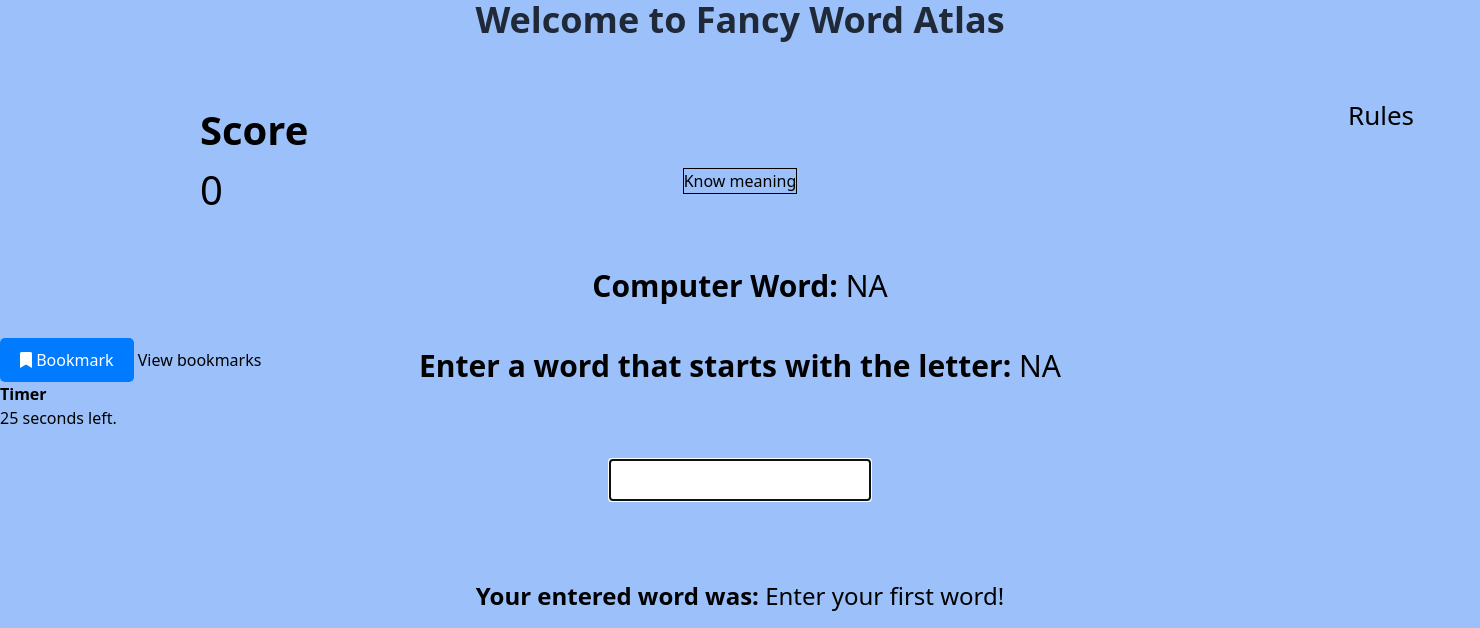
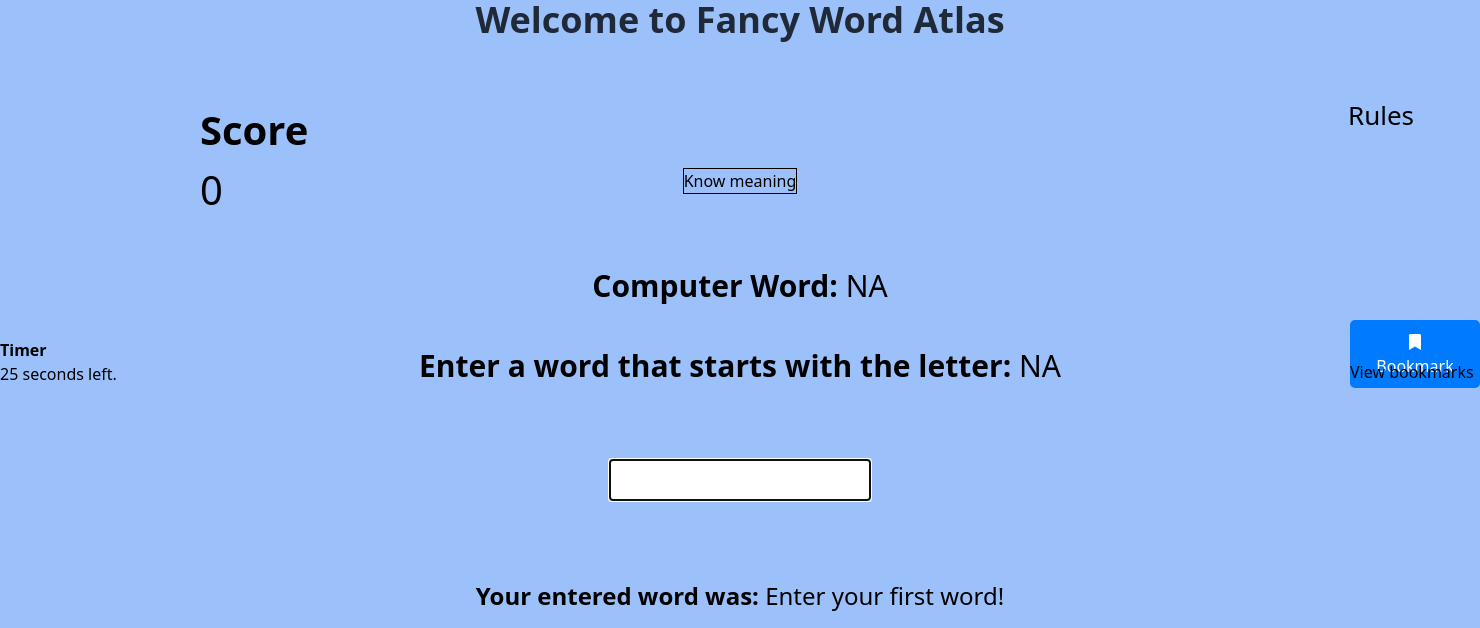
Before and after one commit to iakhil/wordatlas, a Django app: page /accounts/profile/ in a window 1480 px wide. Shown: the top 628 px of the page. Run offline with Django 3.2, Linux system fonts and the light colour scheme; data comes from the database, SQL or seed files in the repository; both versions use the stored data as it was after the commit; parts of the project's set-up code (start-up, migrations or seed data) failed here and were passed over; some libraries are stand-ins or nearby versions.

Commit message:
Change position of bookmark button

```diff
--- a/words/templates/home.html
+++ b/words/templates/home.html
@@ -178,11 +178,11 @@
 </div>
 <p class="message"><b>Your entered word was:</b>  {{message}} </p>
 <p class="score"><b>Score </b> <br> {{score}} </p>
-<button id="bookmark-button" class="bookmark-button">
+<button style="position: absolute; top:320px; left: 1350px;" id="bookmark-button" class="bookmark-button">
     <i class="fas fa-bookmark"></i> Bookmark
   </button>
 
-  <button  id="view-bookmarks-button" onclick="window.location.href='http://127.0.0.1:8000/view-bookmarks'">View bookmarks </a>  </button>
+  <button style="position: absolute; top:360px; left: 1350px;" id="view-bookmarks-button" onclick="window.location.href='http://127.0.0.1:8000/view-bookmarks'">View bookmarks </a>  </button>
 
 
 
```
Also changed, not shown: db.sqlite3.
